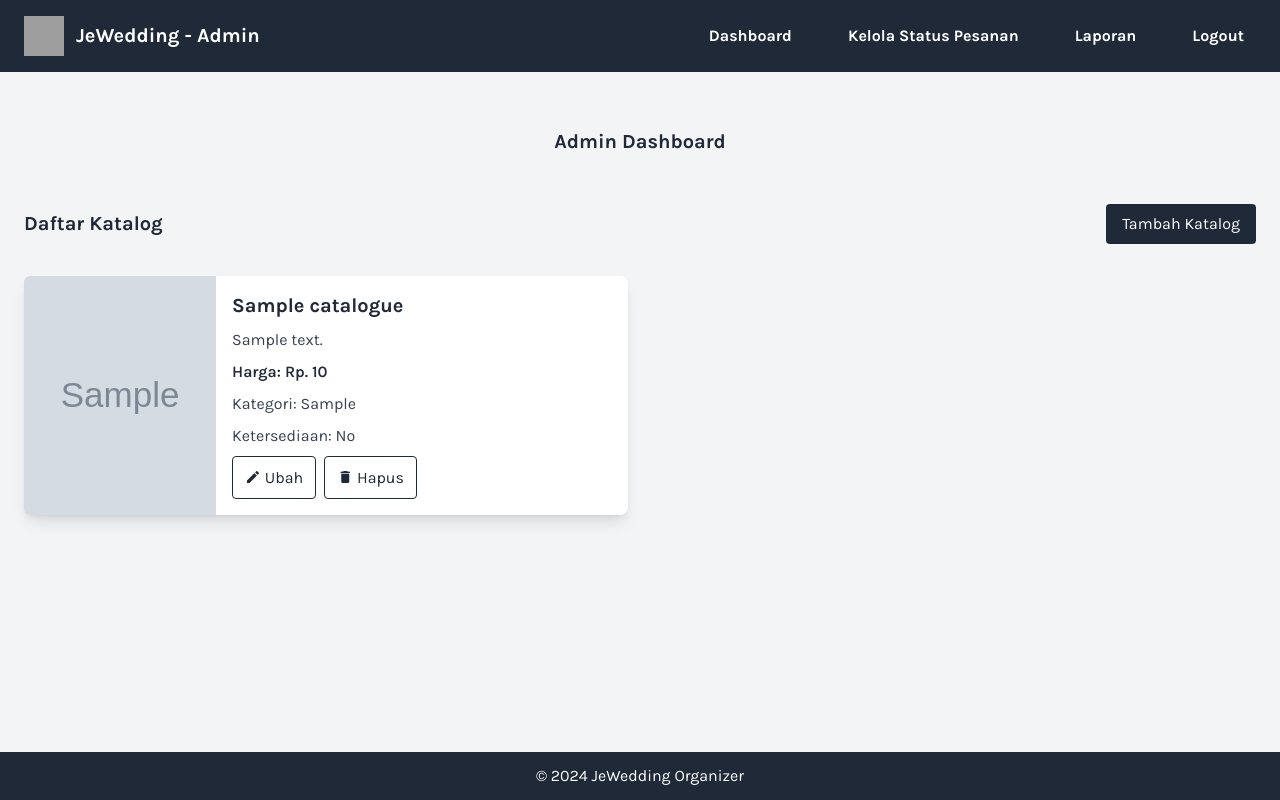
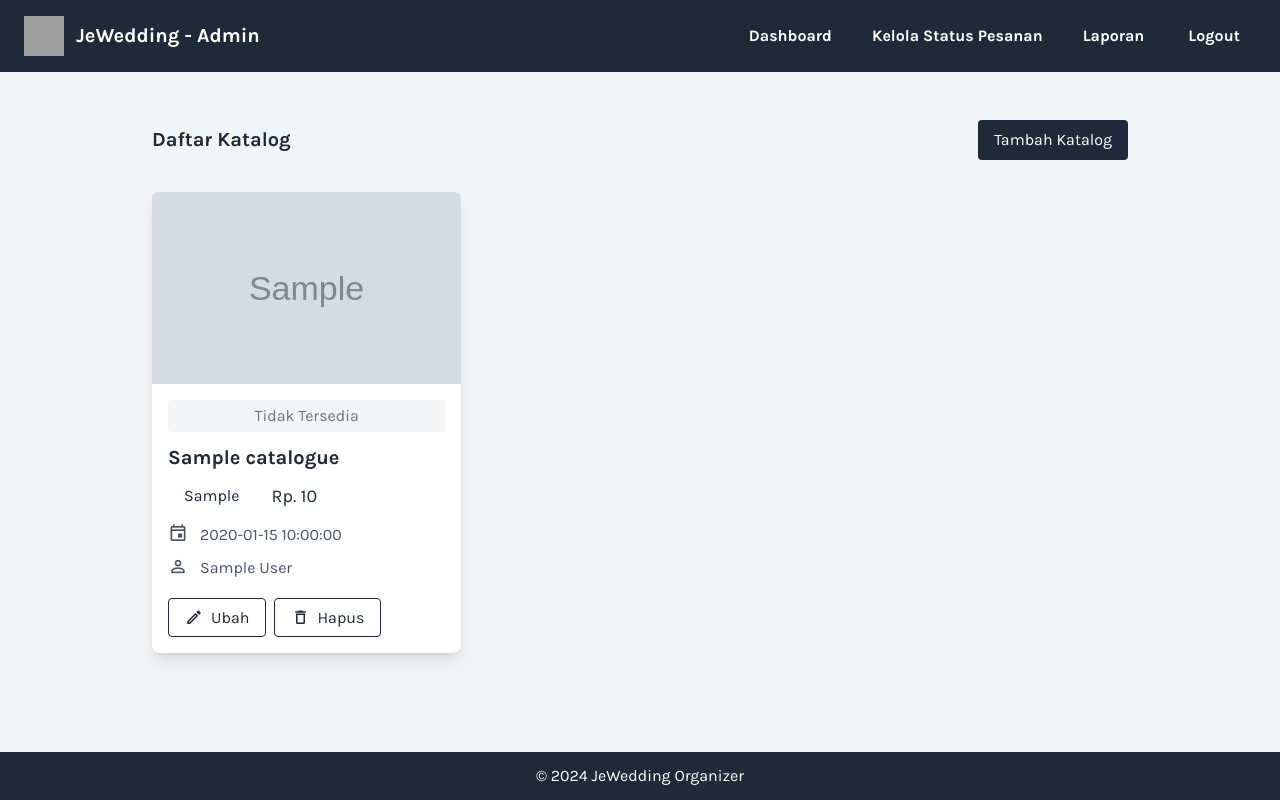
Before and after one commit to inirafli/jewedding, a PHP site: page /admin/dashboard.php in a window 1280 px wide. Run offline with PHP 8.4, Linux system fonts and the light colour scheme; the visitor is signed in with stand-in values (Sample User, id 1); tables that the repository leaves empty or names only in its code hold one stand-in row (values such as "Sample post"); grey boxes marked "Sample" are stand-in pictures; some libraries are stand-ins or nearby versions; grey boxes are pictures that could not be loaded.

Commit message:
modified the dashboard, add, and update screen proper styling

```diff
--- a/admin/dashboard.php
+++ b/admin/dashboard.php
@@ -13,31 +13,52 @@ function formatRupiah($price)
 }
 ?>
 
-<div class="container mx-auto py-8">
-    <h2 class="text-xl font-bold mb-12 text-center">Admin Dashboard</h2>
-
+<div class="container mx-auto max-w-screen-lg py-8">
     <div class="flex flex-wrap items-center justify-between mb-4">
         <h3 class="text-xl font-bold mb-4">Daftar Katalog</h3>
         <a href="add_catalogue.php" class="bg-primary text-white px-4 py-2 rounded hover:bg-secondary transition mb-4">Tambah Katalog</a>
     </div>
 
-    <div class="grid grid-cols-1 md:grid-cols-2 gap-6">
+    <div class="grid grid-cols-1 md:grid-cols-2 lg:grid-cols-3 gap-6">
         <?php
         if ($result->num_rows > 0) {
             while ($row = $result->fetch_assoc()) {
-                echo "<div class='catalogue-card bg-white rounded-lg shadow-lg flex'>";
-                echo "<img src='../assets/images/" . $row['image'] . "' alt='" . $row['package_name'] . "' class='w-48 object-cover rounded-l-md'>";
-                echo "<div class='p-4 flex flex-col justify-between flex-grow'>";
+                $admin_sql = "SELECT name FROM tb_users WHERE user_id = " . $row['user_id'];
+                $admin_result = $conn->query($admin_sql);
+                $admin_name = $admin_result->num_rows > 0 ? $admin_result->fetch_assoc()['name'] : 'Unknown';
+
+                $category_class = '';
+                switch ($row['category']) {
+                    case 'Basic':
+                        $category_class = 'bg-gray-100 text-gray-800';
+                        break;
+                    case 'Silver':
+                        $category_class = 'bg-gray-300 text-gray-900';
+                        break;
+                    case 'Gold':
+                        $category_class = 'bg-yellow-300 text-yellow-900';
+                        break;
+                    case 'Platinum':
+                        $category_class = 'bg-gray-500 text-gray-100';
+                        break;
+                }
+
+                echo "<div class='catalogue-card bg-white rounded-lg shadow-lg'>";
+                echo "<img src='../assets/images/" . $row['image'] . "' alt='" . $row['package_name'] . "' class='w-full h-48 object-cover rounded-t-md'>";
+                echo "<div class='p-4 flex flex-col justify-between'>";
+                echo "<div class='bg-accent text-secondary px-2 py-1 rounded mb-3 text-center'>" . ($row['availability'] == 'Y' ? 'Tersedia' : 'Tidak Tersedia') . "</div>";
                 echo "<div>";
-                echo "<h4 class='text-xl font-bold mb-2'>" . $row['package_name'] . "</h4>";
-                echo "<p class='text-gray-700 mb-2'>" . $row['description'] . "</p>";
-                echo "<p class='text-gray-800 font-semibold mb-2'>Harga: " . formatRupiah($row['price']) . "</p>";
-                echo "<p class='text-gray-700 mb-2'>Kategori: " . $row['category'] . "</p>";
-                echo "<p class='text-gray-700 mb-2'>Ketersediaan: " . ($row['availability'] == 'Y' ? 'Yes' : 'No') . "</p>";
+                echo "<h4 class='text-xl font-bold mb-2 truncate'>" . $row['package_name'] . "</h4>";
+                echo "<div class='flex justify-start space-x-4 items-center mb-2'>";
+                echo "<p class='px-4 py-1 rounded " . $category_class . "'>" . $row['category'] . "</p>";
+                echo "<p class='text-gray-800 text-lg'>" . formatRupiah($row['price']) . "</p>";
                 echo "</div>";
-                echo "<div class='flex space-x-2'>";
-                echo "<a href='update_catalogue.php?id=" . $row['catalogue_id'] . "' class='border border-primary text-primary px-3 py-2 rounded transition hover:bg-primary hover:text-onAccent hover:border-onAccent'><i class='mdi mdi-pencil'></i> Ubah</a>";
-                echo "<a href='delete_catalogue.php?id=" . $row['catalogue_id'] . "' onclick='return confirm(\"Are you sure you want to delete this catalogue?\");' class='border border-primary text-primary px-3 py-2 rounded transition hover:bg-primary hover:text-onAccent hover:border-onAccent'><i class='mdi mdi-delete'></i> Hapus</a>";
+                echo "<div class='text-gray-600 mb-1 flex items-center'><i class='mdi mdi-calendar-outline mr-3 text-xl'></i>" . (!is_null($row['updated_at']) ? $row['updated_at'] : $row['created_at']) . "</div>";
+                echo "<div class='text-gray-600 flex items-center'><i class='mdi mdi-account-outline mr-3 text-xl'></i>" . $admin_name . "</div>";
+                echo "</div>";
+                echo "<div class='flex space-x-2 mt-4'>";
+                echo "<a href='update_catalogue.php?id=" . $row['catalogue_id'] . "' class='border border-primary text-primary px-4 py-1 rounded transition hover:bg-primary hover:text-white flex items-center'><i class='mdi mdi-pencil-outline mr-2 text-lg'></i> Ubah</a>";
+                echo "<a href='delete_catalogue.php?id=" . $row['catalogue_id'] . "' onclick='return confirm(\"Are you sure you want to delete this catalogue?\");' class='border border-primary text-primary px-4 py-1 rounded transition hover:bg-primary hover:text-white flex items-center'><i class='mdi mdi-delete-outline mr-2 text-lg'></i> Hapus</a>";
                 echo "</div>";
                 echo "</div>";
                 echo "</div>";
@@ -49,4 +70,6 @@ function formatRupiah($price)
     </div>
 </div>
 
+
+
 <?php include('../includes/footer.php'); ?>
--- a/includes/header.php
+++ b/includes/header.php
@@ -26,9 +26,8 @@ ob_start();
     <script>
         $(document).ready(function() {
             $('#summernote').summernote({
-                height: 120, // Adjust the height as needed
+                height: 120,
                 toolbar: [
-                    // Customize the toolbar
                     ['style', ['bold', 'italic', 'underline']],
                     ['para', ['ul', 'ol', 'paragraph']],
                     ['insert', ['link']]
@@ -59,48 +58,46 @@ ob_start();
 </head>
 
 <body class="bg-accent text-primary font-sans min-h-screen flex flex-col">
-    <header class="bg-primary text-white font-bold">
+    <header class="bg-primary text-white font-bold fixed w-full top-0 z-50">
         <div class="container mx-auto flex justify-between items-center py-4 px-6">
             <div class="flex items-center">
                 <img src="../assets/images/logo-placeholder.png" alt="Logo" class="h-10 w-10">
                 <h1 class="ml-3 text-xl">JeWedding<?php echo isset($_SESSION['role']) && $_SESSION['role'] === 'admin' ? ' - Admin' : ''; ?></h1>
             </div>
-            <nav class="hidden md:flex space-x-8">
+            <nav class="hidden md:flex space-x-4">
                 <?php if (isset($_SESSION['role']) && $_SESSION['role'] === 'admin') : ?>
-                    <a href="/jewedding/admin/dashboard.php" class="relative hover:bg-white hover:text-primary px-3 py-2">Dashboard</a>
-                    <a href="/jewedding/admin/manage_orders.php" class="relative hover:bg-white hover:text-primary px-3 py-2">Kelola Status Pesanan</a>
-                    <a href="/jewedding/admin/report.php" class="relative hover:bg-white hover:text-primary px-3 py-2">Laporan</a>
+                    <a href="/jewedding/admin/dashboard.php" class="relative px-3 py-2 rounded-lg hover:bg-white hover:text-primary transition-all">Dashboard</a>
+                    <a href="/jewedding/admin/manage_orders.php" class="relative px-3 py-2 rounded-lg hover:bg-white hover:text-primary transition-all">Kelola Status Pesanan</a>
+                    <a href="/jewedding/admin/report.php" class="relative px-3 py-2 rounded-lg hover:bg-white hover:text-primary transition-all">Laporan</a>
                 <?php else : ?>
-                    <a href="/jewedding/home.php" class="relative hover:bg-white hover:text-primary px-3 py-2">Beranda</a>
-                    <a href="/jewedding/customer/catalog.php" class="relative hover:bg-white hover:text-primary px-3 py-2">Katalog</a>
-                    <a href="/jewedding/customer/check_status.php" class="relative hover:bg-white hover:text-primary px-3 py-2">Cek Status Pesanan</a>
+                    <a href="/jewedding/home.php" class="relative px-4 py-2 rounded-lg hover:bg-white hover:text-primary transition-all">Beranda</a>
+                    <a href="/jewedding/customer/catalog.php" class="relative px-4 py-2 rounded-lg hover:bg-white hover:text-primary transition-all">Katalog</a>
+                    <a href="/jewedding/customer/check_status.php" class="relative px-4 py-2 rounded-lg hover:bg-white hover:text-primary transition-all">Cek Status Pesanan</a>
                 <?php endif; ?>
                 <?php if (isset($_SESSION['role'])) : ?>
-                    <a href="/jewedding/logout.php" class="relative hover:bg-white hover:text-primary px-3 py-2">Logout</a>
+                    <a href="/jewedding/logout.php" class="relative px-4 py-2 rounded-lg hover:bg-white hover:text-primary transition-all">Logout</a>
                 <?php endif; ?>
             </nav>
             <button class="md:hidden text-white focus:outline-none" onclick="toggleMobileMenu()">
-                <svg xmlns="http://www.w3.org/2000/svg" class="h-6 w-6" fill="none" viewBox="0 0 24 24" stroke="currentColor">
-                    <path stroke-linecap="round" stroke-linejoin="round" stroke-width="2" d="M4 6h16M4 12h16m-7 6h7" />
-                </svg>
+                <i class="mdi mdi-menu mdi-24px"></i>
             </button>
         </div>
         <nav id="mobile-menu" class="hidden md:hidden bg-primary text-white space-y-4 px-6 pb-4">
             <?php if (isset($_SESSION['role']) && $_SESSION['role'] === 'admin') : ?>
-                <a href="/jewedding/admin/dashboard.php" class="block hover:underline">Dashboard</a>
-                <a href="/jewedding/admin/manage_orders.php" class="block hover:underline">Kelola Status Pesanan</a>
-                <a href="/jewedding/admin/report.php" class="block hover:underline">Laporan</a>
+                <a href="/jewedding/admin/dashboard.php" class="block">Dashboard</a>
+                <a href="/jewedding/admin/manage_orders.php" class="block">Kelola Status Pesanan</a>
+                <a href="/jewedding/admin/report.php" class="block">Laporan</a>
             <?php else : ?>
-                <a href="/jewedding/home.php" class="block hover:underline">Beranda</a>
-                <a href="/jewedding/customer/catalog.php" class="block hover:underline">Katalog</a>
-                <a href="/jewedding/customer/check_status.php" class="block hover:underline">Cek Status Pesanan</a>
+                <a href="/jewedding/home.php" class="block">Beranda</a>
+                <a href="/jewedding/customer/catalog.php" class="block">Katalog</a>
+                <a href="/jewedding/customer/check_status.php" class="block">Cek Status Pesanan</a>
             <?php endif; ?>
             <?php if (isset($_SESSION['role'])) : ?>
-                <a href="/jewedding/logout.php" class="block hover:underline">Logout</a>
+                <a href="/jewedding/logout.php" class="block">Logout</a>
             <?php endif; ?>
         </nav>
     </header>
-    <main class="container mx-auto p-6 flex-grow">
+    <main class="container mx-auto max-w-screen-lg p-6 flex-grow mt-16">
         <script>
             function toggleMobileMenu() {
                 var menu = document.getElementById('mobile-menu');
```
Also changed, not shown: admin/add_catalogue.php (+8 -5 lines), admin/update_catalogue.php (+8 -5 lines).
